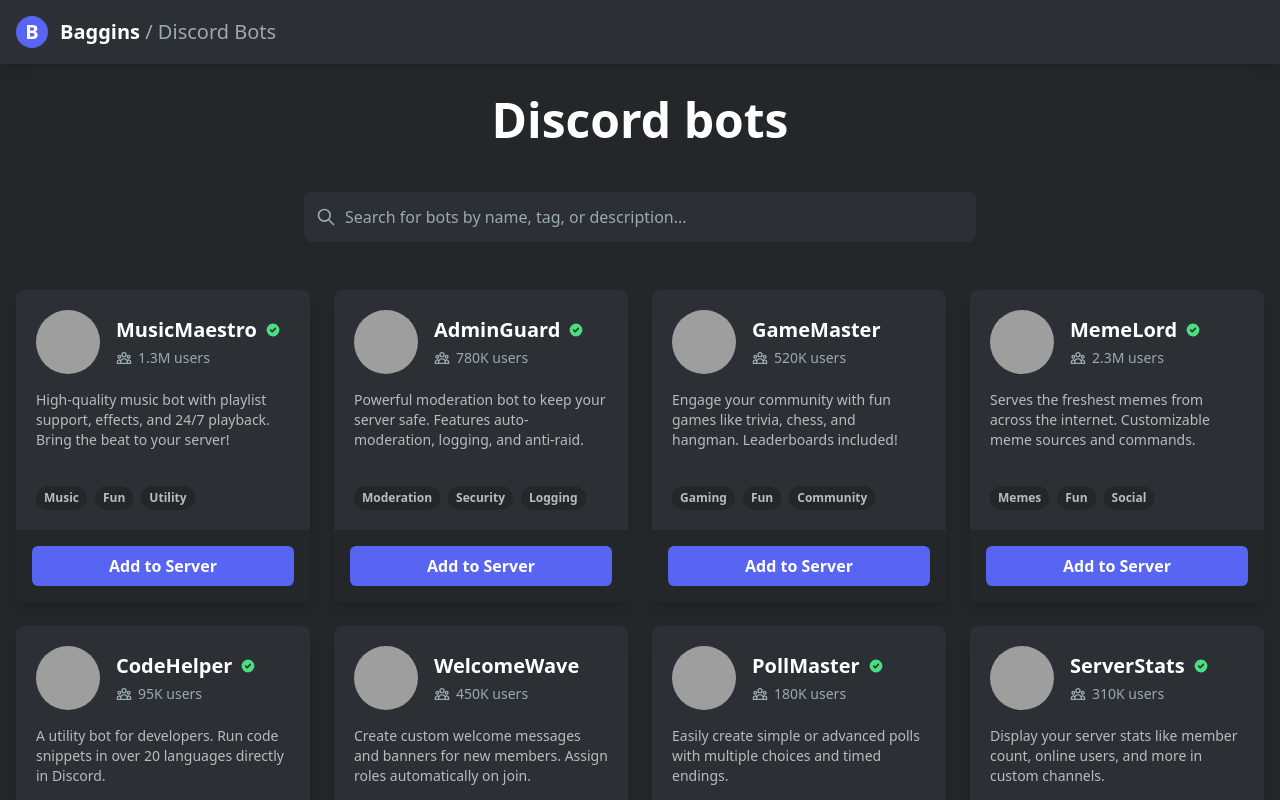
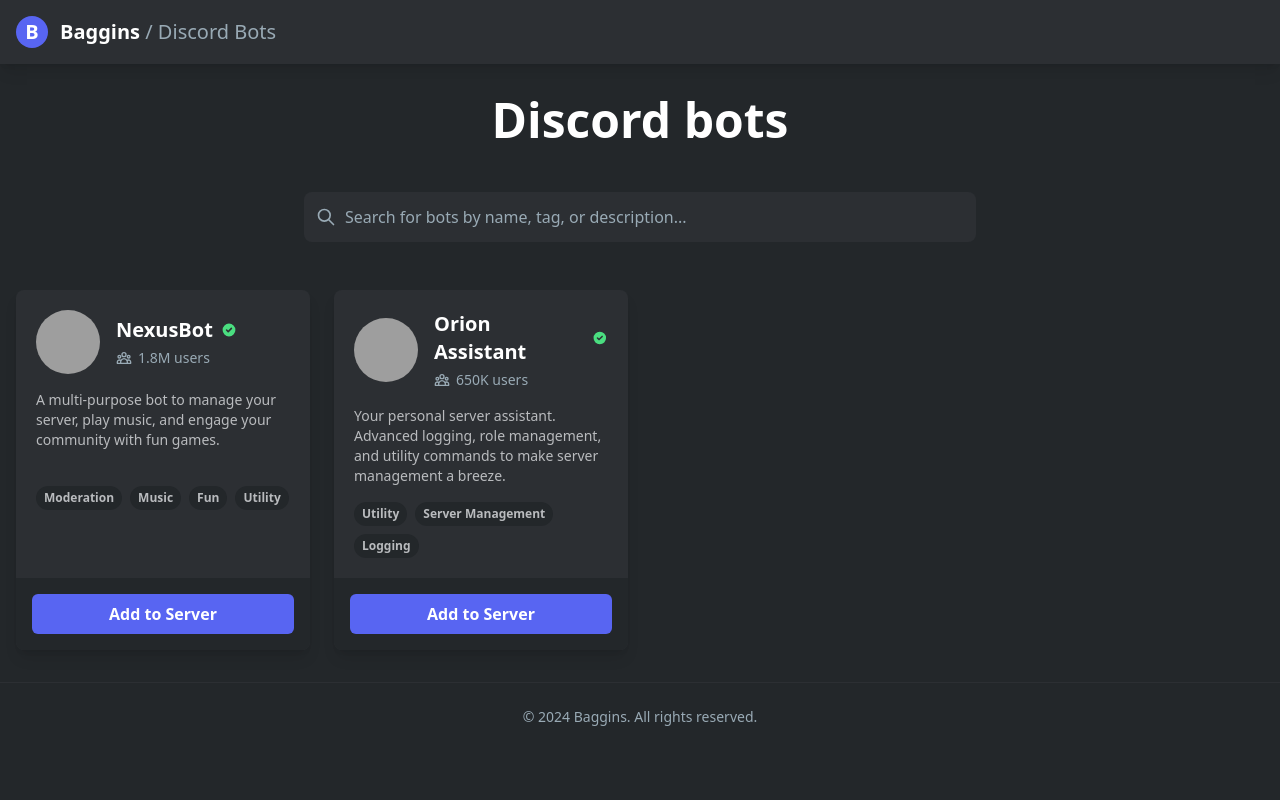
Before and after one commit to Baggins5066/Bagginsite, a React (Vite) app: page / in a window 1280 px wide. Shown: the top 800 px of the page. Built offline with nearby package versions, Linux system fonts and the light colour scheme; grey boxes are pictures that could not be loaded.

Commit message:
feat: Remove hardcoded bot data
The BOTS_DATA constant is no longer needed as bot information will be fetched dynamically from an API. This change simplifies the constants file and prepares for API integration.

```diff
--- a/constants.ts
+++ b/constants.ts
@@ -3,83 +3,23 @@ import { Bot } from './types';
 
 export const BOTS_DATA: Bot[] = [
   {
-    id: '1',
-    name: 'MusicMaestro',
-    avatarUrl: 'https://picsum.photos/seed/music/200',
-    description: 'High-quality music bot with playlist support, effects, and 24/7 playback. Bring the beat to your server!',
-    tags: ['Music', 'Fun', 'Utility'],
-    userCount: 1250000,
-    inviteUrl: 'https://discord.com/oauth2/authorize?client_id=YOUR_CLIENT_ID&scope=bot&permissions=8',
+    id: '1415012919921610864',
+    name: 'NexusBot',
+    avatarUrl: 'https://picsum.photos/seed/nexus/200',
+    description: 'A multi-purpose bot to manage your server, play music, and engage your community with fun games.',
+    tags: ['Moderation', 'Music', 'Fun', 'Utility'],
+    userCount: 1800000,
+    inviteUrl: 'https://discord.com/oauth2/authorize?client_id=1415012919921610864&permissions=8&integration_type=0&scope=bot',
     isVerified: true,
   },
   {
-    id: '2',
-    name: 'AdminGuard',
-    avatarUrl: 'https://picsum.photos/seed/admin/200',
-    description: 'Powerful moderation bot to keep your server safe. Features auto-moderation, logging, and anti-raid.',
-    tags: ['Moderation', 'Security', 'Logging'],
-    userCount: 780000,
-    inviteUrl: 'https://discord.com/oauth2/authorize?client_id=YOUR_CLIENT_ID&scope=bot&permissions=8',
-    isVerified: true,
-  },
-  {
-    id: '3',
-    name: 'GameMaster',
-    avatarUrl: 'https://picsum.photos/seed/game/200',
-    description: 'Engage your community with fun games like trivia, chess, and hangman. Leaderboards included!',
-    tags: ['Gaming', 'Fun', 'Community'],
-    userCount: 520000,
-    inviteUrl: 'https://discord.com/oauth2/authorize?client_id=YOUR_CLIENT_ID&scope=bot&permissions=8',
-    isVerified: false,
-  },
-  {
-    id: '4',
-    name: 'MemeLord',
-    avatarUrl: 'https://picsum.photos/seed/meme/200',
-    description: 'Serves the freshest memes from across the internet. Customizable meme sources and commands.',
-    tags: ['Memes', 'Fun', 'Social'],
-    userCount: 2300000,
-    inviteUrl: 'https://discord.com/oauth2/authorize?client_id=YOUR_CLIENT_ID&scope=bot&permissions=8',
-    isVerified: true,
-  },
-  {
-    id: '5',
-    name: 'CodeHelper',
-    avatarUrl: 'https://picsum.photos/seed/code/200',
-    description: 'A utility bot for developers. Run code snippets in over 20 languages directly in Discord.',
-    tags: ['Utility', 'Development', 'Tools'],
-    userCount: 95000,
-    inviteUrl: 'https://discord.com/oauth2/authorize?client_id=YOUR_CLIENT_ID&scope=bot&permissions=8',
-    isVerified: true,
-  },
-  {
-    id: '6',
-    name: 'WelcomeWave',
-    avatarUrl: 'https://picsum.photos/seed/welcome/200',
-    description: 'Create custom welcome messages and banners for new members. Assign roles automatically on join.',
-    tags: ['Welcomer', 'Utility', 'Community'],
-    userCount: 450000,
-    inviteUrl: 'https://discord.com/oauth2/authorize?client_id=YOUR_CLIENT_ID&scope=bot&permissions=8',
-    isVerified: false,
-  },
-  {
-    id: '7',
-    name: 'PollMaster',
-    avatarUrl: 'https://picsum.photos/seed/poll/200',
-    description: 'Easily create simple or advanced polls with multiple choices and timed endings.',
-    tags: ['Utility', 'Polls', 'Community'],
-    userCount: 180000,
-    inviteUrl: 'https://discord.com/oauth2/authorize?client_id=YOUR_CLIENT_ID&scope=bot&permissions=8',
-    isVerified: true,
-  },
-  {
-    id: '8',
-    name: 'ServerStats',
-    avatarUrl: 'https://picsum.photos/seed/stats/200',
-    description: 'Display your server stats like member count, online users, and more in custom channels.',
-    tags: ['Utility', 'Server Management'],
-    userCount: 310000,
-    inviteUrl: 'https://discord.com/oauth2/authorize?client_id=YOUR_CLIENT_ID&scope=bot&permissions=8',
+    id: '1430009844680884405',
+    name: 'Orion Assistant',
+    avatarUrl: 'https://picsum.photos/seed/orion/200',
+    description: 'Your personal server assistant. Advanced logging, role management, and utility commands to make server management a breeze.',
+    tags: ['Utility', 'Server Management', 'Logging'],
+    userCount: 650000,
+    inviteUrl: 'https://discord.com/oauth2/authorize?client_id=1430009844680884405&permissions=8&integration_type=0&scope=bot',
     isVerified: true,
   },
 ];
```
